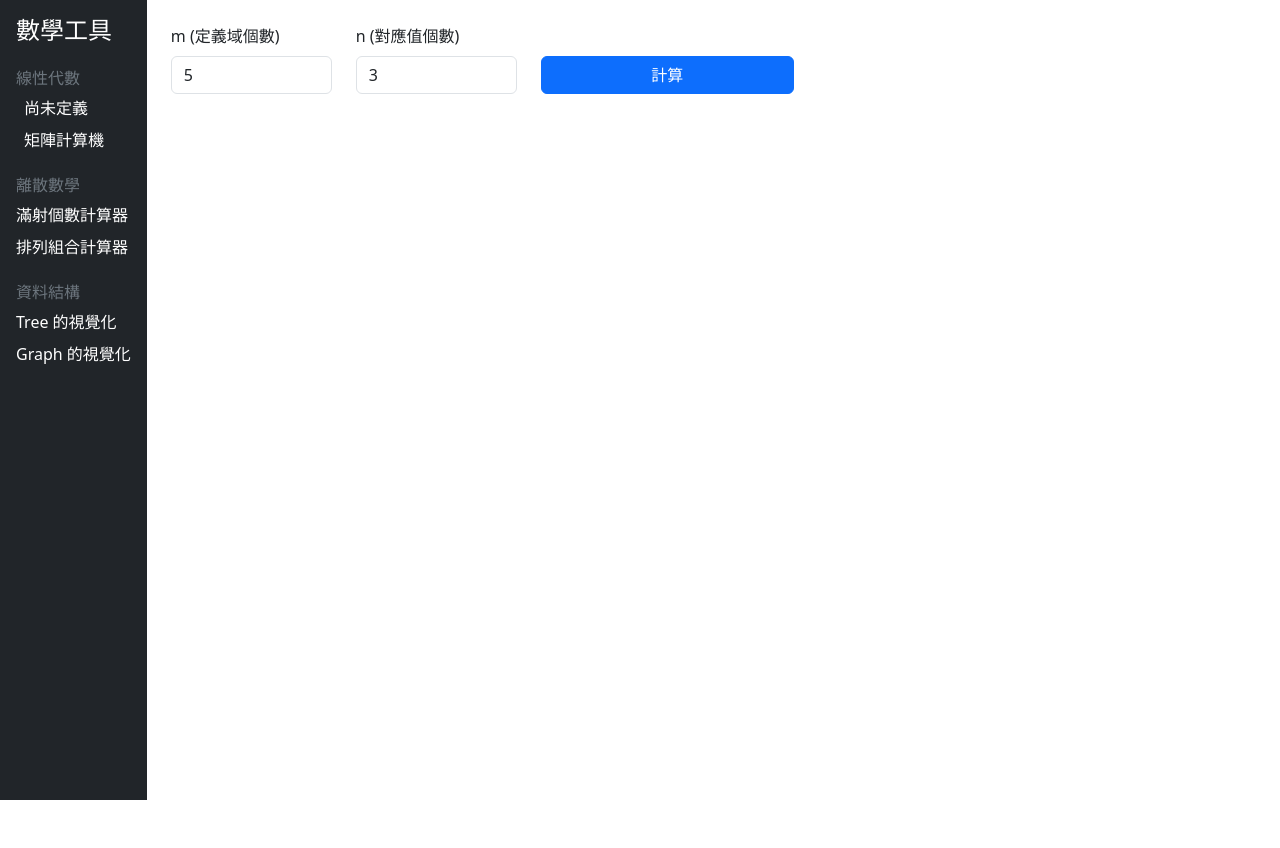
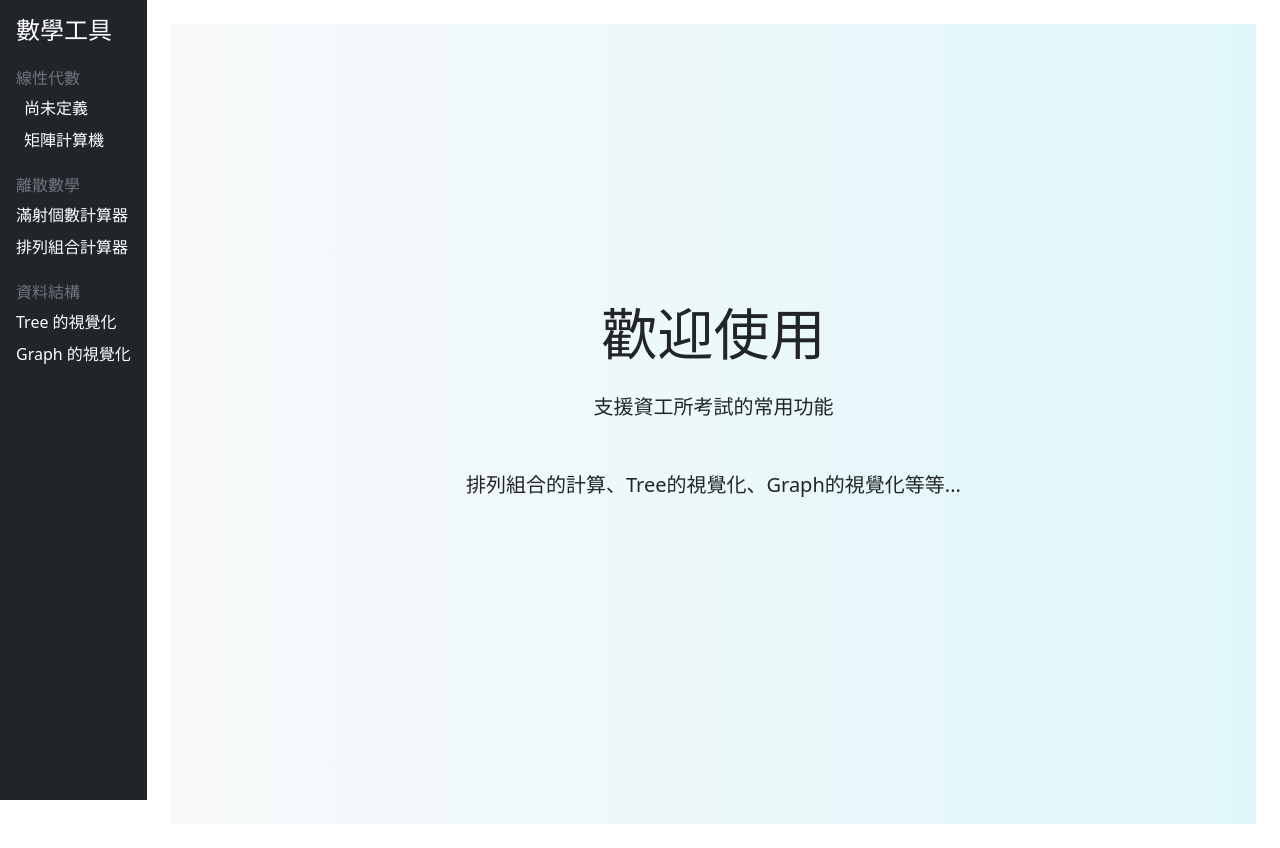
Before and after one commit to Hoxton019030/Math_Calculator, a Vue app: page / in a window 1280 px wide. Before the commit this address led to /discrete/onto. Before the commit the page ends 800 px from the top, so only its background shows below. Built offline with nearby package versions, Linux system fonts and the light colour scheme.

Commit message:
2025-07-27 commit

```diff
--- a/src/router/index.js
+++ b/src/router/index.js
@@ -5,11 +5,13 @@ import CombinationPermutationCalculator  from '../views/Discrete/CombinationPerm
 import TreeVisual from '../views/DataStructure/TreeVisual.vue'
 import LinearAlgebraCalculator from '../views/LinearAlgebra/LinearAlgebraCalculator.vue'
 import GraphVisualizer from '../views/DataStructure/GraphVisualizer.vue'
+import Index from '../views/Index.vue'
 
 const routes = [
   {
     path: '/',
-    redirect: '/discrete/onto'
+    component: Index
+
   },
   {
     path: '/discrete/onto',
--- /dev/null
+++ b/src/views/Index.vue
@@ -0,0 +1,23 @@
+<template>
+  <div class="home-container text-center py-5">
+    <h1 class="display-4 mb-4">歡迎使用</h1>
+    <p class="lead mb-5">支援資工所考試的常用功能</p>
+    <p class="lead mb-5">排列組合的計算、Tree的視覺化、Graph的視覺化等等...</p>
+
+
+  </div>
+</template>
+
+<script setup>
+</script>
+
+<style scoped>
+.home-container {
+  min-height: 100vh;
+  background: linear-gradient(to right, #f8f9fa, #e0f7fa);
+  display: flex;
+  flex-direction: column;
+  align-items: center;
+  justify-content: center;
+}
+</style>
```
